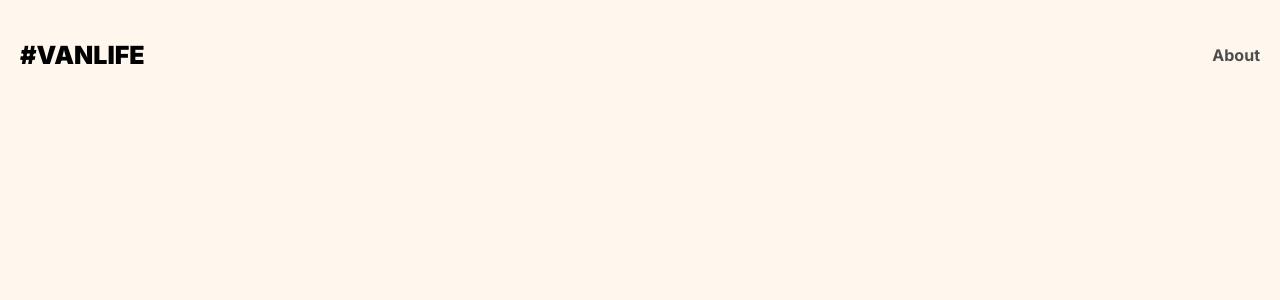
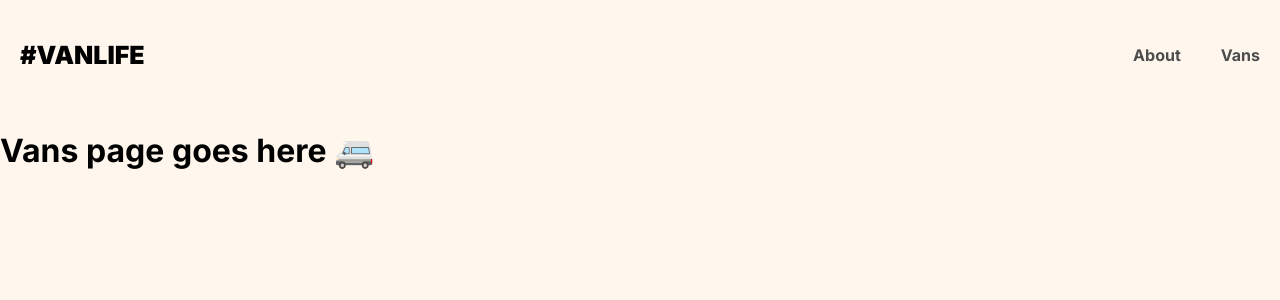
Before and after one commit to HarryJamesGreenblatt/VanLife, a React (Vite) app: page /VanLife/vans in a window 1280 px wide. Before the commit this address had no page. Shown: the top 300 px of the page. Built offline with nearby package versions, Linux system fonts and the light colour scheme; no server answers.

Commit message:
modified:   package-lock.json modified:   package.json modified:   src/App.jsx new file:   src/pages/Vans.jsx

```diff
--- a/package.json
+++ b/package.json
@@ -13,6 +13,7 @@
     "preview": "vite preview"
   },
   "dependencies": {
+    "miragejs": "^0.1.47",
     "react": "^18.2.0",
     "react-dom": "^18.2.0",
     "react-router-dom": "^6.14.0"
--- a/src/App.jsx
+++ b/src/App.jsx
@@ -1,6 +1,7 @@
 import { BrowserRouter, Routes, Route, Link } from "react-router-dom";
 import Home from "./pages/Home.jsx";
 import About from "./pages/About.jsx";
+import Vans from "./pages/Vans.jsx";
 
 function App() {
   return (
@@ -9,11 +10,13 @@ function App() {
         <Link className="link site-logo"  to="/">#VANLIFE</Link>
         <nav>
           <Link className="link" to="/about">About</Link>
+          <Link className="link" to="/vans">Vans</Link>
         </nav>
       </header>
       <Routes>
         <Route path="/" element={<Home />} />
         <Route path="/about" element={<About />} />
+        <Route path="/vans" element={<Vans />} />
       </Routes>
     </BrowserRouter>
   )
--- /dev/null
+++ b/src/pages/Vans.jsx
@@ -0,0 +1,30 @@
+import React from "react"
+
+export default function Vans() {
+
+    React.useEffect(
+        () => {
+            // promise chaining method
+            fetch("/api/vans")
+                .then(res => console.log(res.json()))
+                // .then(data => data.vans.map(
+                //     van => console.log(van)
+                // ));
+
+            // async await method
+            // async function getVans(){
+            //     const res = await fetch("api/vans");
+            //     const data = await res.json();
+            //     data.vans.map(
+            //         van => console.log(van)
+            //     );
+            // }
+            // getVans();
+        },
+        []
+    )
+
+    return (
+        <h1>Vans page goes here 🚐</h1>
+    )
+}
```
Also changed, not shown: 1 other file (tests, documents, lock files or other folders).
